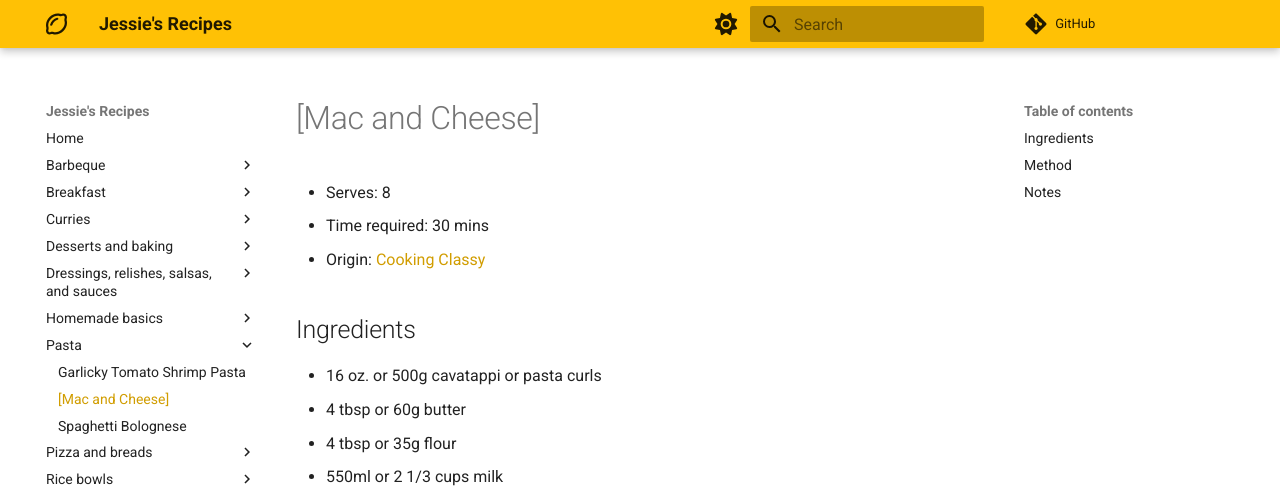
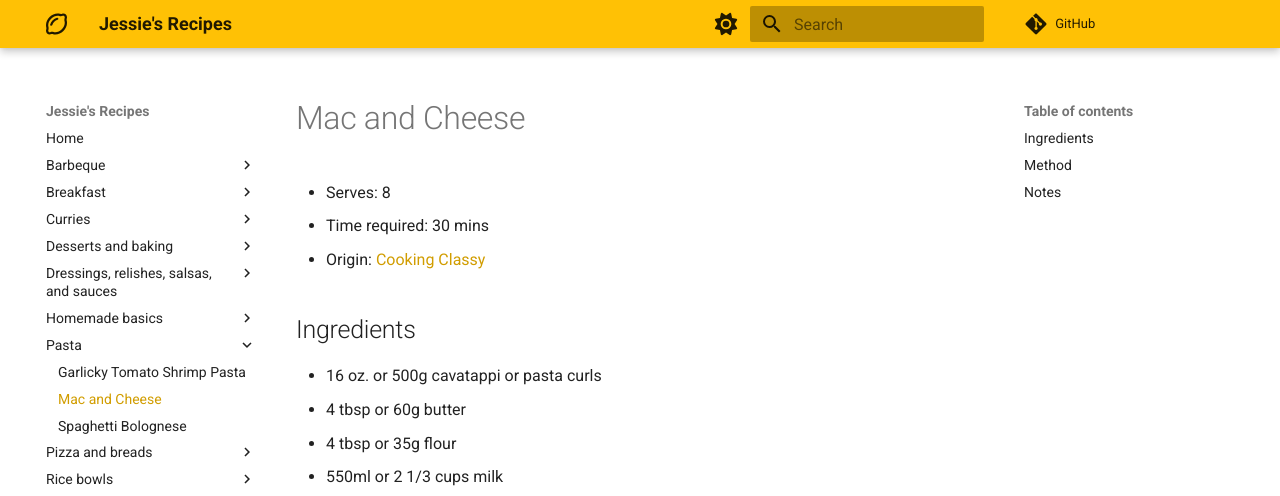
Before and after one commit to Adroz/recipe-database, an MkDocs documentation site: the page built from docs/pasta/mac-and-cheese.md, in a window 1280 px wide and 900 px high. Shown: the top 496 px of the window. Built offline with MkDocs 1.6.1 and Material for MkDocs 9.7.7, drawn with Linux system fonts in a browser that asks for light colours; comment, search, counter and statistics services are not loaded.

```diff
--- a/docs/pasta/mac-and-cheese.md
+++ b/docs/pasta/mac-and-cheese.md
@@ -1,4 +1,4 @@
-# [Mac and Cheese]
+# Mac and Cheese
 * Serves: 8
 * Time required: 30 mins
 * Origin: [Cooking Classy](https://www.cookingclassy.com/mac-and-cheese/)
```
